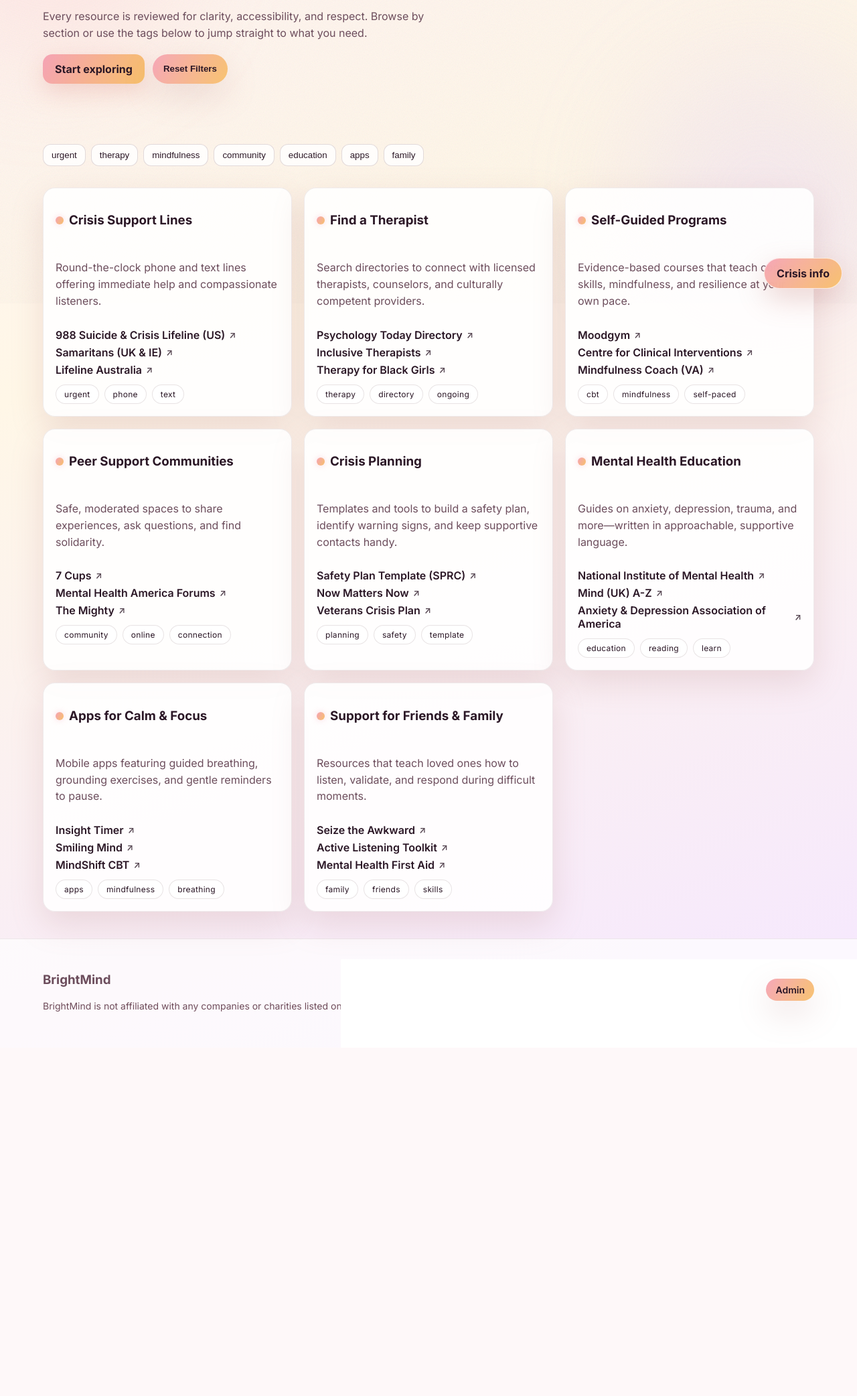
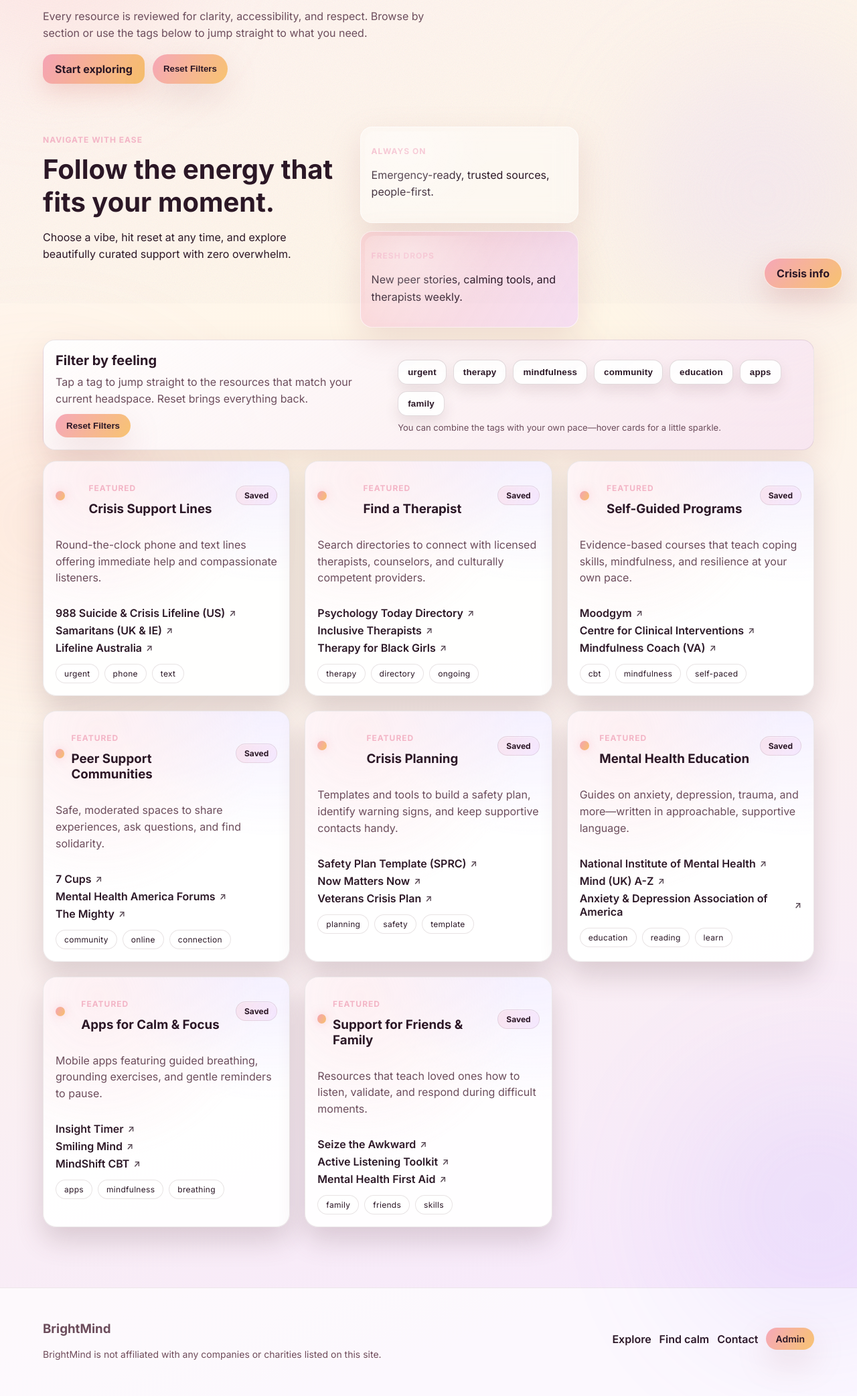
Before and after one commit to andyfast20-sketch/mentalhealthresources, a Flask app: page /resources in a window 1280 px wide; the page is wider, and only the part inside the window is pictured. Shown: the part 347-2431 px from the top of that part at 67% size. Before the commit the page ends 1857 px from the top of that part, so only its background shows below. Run offline with Flask 3, Linux system fonts and the light colour scheme; some libraries are stand-ins or nearby versions.

Commit message:
Revamp resources page layout

```diff
--- a/static/styles.css
+++ b/static/styles.css
@@ -450,71 +450,221 @@
   max-width: 800px;
 }
 
+
+.resource-panel {
+  padding: 12px clamp(20px, 5vw, 64px) 8px;
+}
+
+.resource-header {
+  display: grid;
+  grid-template-columns: minmax(320px, 1.15fr) minmax(280px, 0.85fr);
+  gap: clamp(16px, 4vw, 32px);
+  align-items: stretch;
+}
+
+.resource-title h2 {
+  font-size: clamp(28px, 4vw, 40px);
+  margin: 6px 0 8px;
+}
+
+.resource-ribbon {
+  display: grid;
+  grid-template-columns: repeat(auto-fit, minmax(240px, 1fr));
+  gap: 12px;
+}
+
+.ribbon-card {
+  padding: 16px;
+  border-radius: var(--radius);
+  border: 1px solid rgba(255, 255, 255, 0.58);
+  box-shadow: var(--shadow);
+  position: relative;
+  overflow: hidden;
+}
+
+.ribbon-card::after {
+  content: "";
+  position: absolute;
+  inset: 6px;
+  border-radius: 14px;
+  background: radial-gradient(circle at 20% 20%, rgba(255, 255, 255, 0.35), transparent 45%);
+  pointer-events: none;
+}
+
+.gradient-card {
+  background: linear-gradient(120deg, rgba(245, 163, 181, 0.35), rgba(233, 188, 255, 0.42));
+}
+
+.filters-card {
+  margin-top: 18px;
+  padding: 18px;
+  border-radius: var(--radius);
+  display: grid;
+  grid-template-columns: minmax(260px, 0.9fr) minmax(320px, 1.1fr);
+  gap: 18px;
+  align-items: center;
+  background: linear-gradient(145deg, rgba(255, 255, 255, 0.9), rgba(233, 188, 255, 0.25));
+  border: 1px solid rgba(95, 58, 69, 0.12);
+  box-shadow: var(--shadow);
+}
+
+.filters-copy h3 {
+  margin: 0 0 8px;
+  font-size: 20px;
+}
+
+.filters-copy .body {
+  margin: 0 0 10px;
+}
+
+.tag-rail {
+  display: flex;
+  flex-direction: column;
+  gap: 8px;
+  align-items: flex-start;
+}
+
 .tag-row {
-  margin-top: 14px;
+  margin-top: 6px;
   display: flex;
   flex-wrap: wrap;
-  gap: 8px;
+  gap: 10px;
 }
 
 .tag {
   border: 1px solid rgba(95, 58, 69, 0.18);
-  background: rgba(255, 255, 255, 0.82);
+  background: rgba(255, 255, 255, 0.9);
   color: var(--text);
-  padding: 8px 12px;
-  border-radius: 12px;
+  padding: 10px 14px;
+  border-radius: 14px;
   cursor: pointer;
-  transition: transform 0.15s ease, background 0.2s ease;
+  letter-spacing: 0.2px;
+  font-weight: 700;
+  box-shadow: 0 10px 20px rgba(95, 58, 69, 0.12);
+  transition: transform 0.2s ease, background 0.25s ease, box-shadow 0.25s ease;
+}
+
+.tag:hover {
+  transform: translateY(-3px);
+  box-shadow: 0 14px 30px rgba(95, 58, 69, 0.18);
 }
 
 .tag.active {
   background: linear-gradient(120deg, rgba(245, 163, 181, 0.32), rgba(233, 188, 255, 0.28));
-  transform: translateY(-2px);
+  transform: translateY(-4px) scale(1.01);
+}
+
+.microcopy {
+  font-size: 13px;
+  color: var(--muted);
+  margin: 0;
+}
+
+.resource-grid-shell {
+  position: relative;
+  padding-bottom: 50px;
+}
+
+.resource-grid-shell::before,
+.resource-grid-shell::after {
+  content: "";
+  position: absolute;
+  width: 360px;
+  height: 360px;
+  border-radius: 50%;
+  filter: blur(120px);
+  opacity: 0.42;
+  z-index: 0;
+}
+
+.resource-grid-shell::before {
+  background: rgba(245, 163, 181, 0.48);
+  top: -80px;
+  left: -120px;
+}
+
+.resource-grid-shell::after {
+  background: rgba(160, 133, 255, 0.35);
+  bottom: -60px;
+  right: -120px;
 }
 
 .resource-grid {
   padding: 8px clamp(20px, 5vw, 64px) 40px;
   display: grid;
   grid-template-columns: repeat(auto-fit, minmax(280px, 1fr));
-  gap: 18px;
+  gap: 22px;
   z-index: 1;
   position: relative;
 }
 
 .resource-card {
-  background: rgba(255, 255, 255, 0.88);
-  border: 1px solid rgba(95, 58, 69, 0.1);
-  border-radius: var(--radius);
-  padding: 18px;
-  box-shadow: var(--shadow);
+  position: relative;
+  background: rgba(255, 255, 255, 0.95);
+  border: 1px solid rgba(95, 58, 69, 0.12);
+  border-radius: calc(var(--radius) + 2px);
+  padding: 20px 18px 18px;
+  box-shadow: 0 20px 40px rgba(95, 58, 69, 0.2);
   display: flex;
   flex-direction: column;
-  gap: 12px;
-  transition: transform 0.15s ease, border-color 0.2s ease;
+  gap: 14px;
+  overflow: hidden;
+  isolation: isolate;
+  transition: transform 0.2s ease, border-color 0.25s ease, box-shadow 0.25s ease;
 }
 
 .resource-card:hover {
-  transform: translateY(-4px);
-  border-color: rgba(245, 163, 181, 0.4);
+  transform: translateY(-6px);
+  border-color: rgba(245, 163, 181, 0.35);
+  box-shadow: 0 28px 55px rgba(95, 58, 69, 0.25);
+}
+
+.card-glow {
+  position: absolute;
+  inset: -20%;
+  background: radial-gradient(circle at 30% 20%, rgba(245, 163, 181, 0.24), transparent 45%),
+    radial-gradient(circle at 80% 0%, rgba(166, 126, 255, 0.22), transparent 40%);
+  z-index: 0;
+  opacity: 0.7;
 }
 
 .card-header {
   display: flex;
   align-items: center;
-  gap: 8px;
+  gap: 10px;
+  justify-content: space-between;
+  position: relative;
+  z-index: 1;
+}
+
+.card-heading h3 {
+  margin: 4px 0 0;
+}
+
+.card-pill {
+  background: linear-gradient(120deg, rgba(245, 163, 181, 0.2), rgba(233, 188, 255, 0.24));
+  border: 1px solid rgba(95, 58, 69, 0.12);
+  padding: 6px 12px;
+  border-radius: 999px;
+  font-size: 12px;
+  font-weight: 700;
+  color: var(--text);
+  box-shadow: inset 0 1px 0 rgba(255, 255, 255, 0.45);
 }
 
 .dot {
-  width: 12px;
-  height: 12px;
+  width: 14px;
+  height: 14px;
   border-radius: 50%;
   background: linear-gradient(120deg, #f5a3b5, #f7c06a);
-  box-shadow: 0 0 10px rgba(245, 163, 181, 0.45);
+  box-shadow: 0 0 14px rgba(245, 163, 181, 0.5);
 }
 
 .body {
   color: var(--muted);
   line-height: 1.55;
+  position: relative;
+  z-index: 1;
 }
 
 .bold {
--- a/templates/resources.html
+++ b/templates/resources.html
@@ -15,7 +15,32 @@
 {% endblock %}
 
 {% block content %}
-<section class="panel">
+<section class="panel resource-panel">
+    <div class="panel-header resource-header">
+        <div class="resource-title">
+            <p class="eyebrow">Navigate with ease</p>
+            <h2>Follow the energy that fits your moment.</h2>
+            <p class="lede">Choose a vibe, hit reset at any time, and explore beautifully curated support with zero overwhelm.</p>
+        </div>
+        <div class="resource-ribbon">
+            <div class="ribbon-card glassy">
+                <p class="eyebrow">Always On</p>
+                <p class="lede">Emergency-ready, trusted sources, people-first.</p>
+            </div>
+            <div class="ribbon-card gradient-card">
+                <p class="eyebrow">Fresh Drops</p>
+                <p class="lede">New peer stories, calming tools, and therapists weekly.</p>
+            </div>
+        </div>
+    </div>
+
+    <div class="filters-card">
+        <div class="filters-copy">
+            <h3>Filter by feeling</h3>
+            <p class="body">Tap a tag to jump straight to the resources that match your current headspace. Reset brings everything back.</p>
+            <button class="pill" id="filter-reset" aria-label="Reset filters">Reset Filters</button>
+        </div>
+        <div class="tag-rail" aria-label="Resource filters">
             <div class="tag-row" id="tag-row">
                 <button class="tag" data-tag="urgent">urgent</button>
                 <button class="tag" data-tag="therapy">therapy</button>
@@ -25,14 +50,23 @@
                 <button class="tag" data-tag="apps">apps</button>
                 <button class="tag" data-tag="family">family</button>
             </div>
+            <p class="microcopy">You can combine the tags with your own pace—hover cards for a little sparkle.</p>
+        </div>
+    </div>
 </section>
 
-<section id="resources" class="resource-grid">
+<section id="resources" class="resource-grid-shell">
+    <div class="resource-grid">
         {% for res in resources %}
         <article class="resource-card" data-tags="{{ res.tags|join(' ') }}">
+            <div class="card-glow"></div>
             <div class="card-header">
                 <div class="dot"></div>
+                <div class="card-heading">
+                    <p class="eyebrow">Featured</p>
                     <h3>{{ res.title }}</h3>
+                </div>
+                <span class="card-pill">Saved</span>
             </div>
             <p class="body">{{ res.description }}</p>
             <div class="links">
@@ -47,5 +81,6 @@
             </div>
         </article>
         {% endfor %}
+    </div>
 </section>
 {% endblock %}
```
Lines whose indentation alone changed are shown as unchanged.
